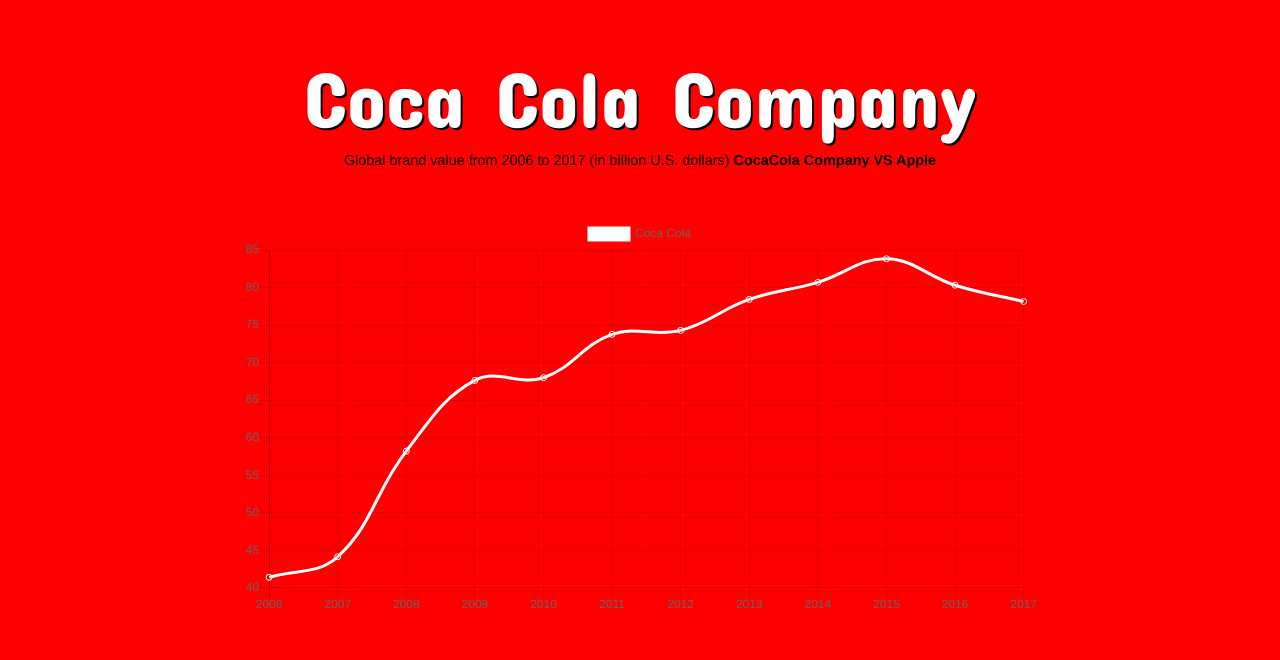
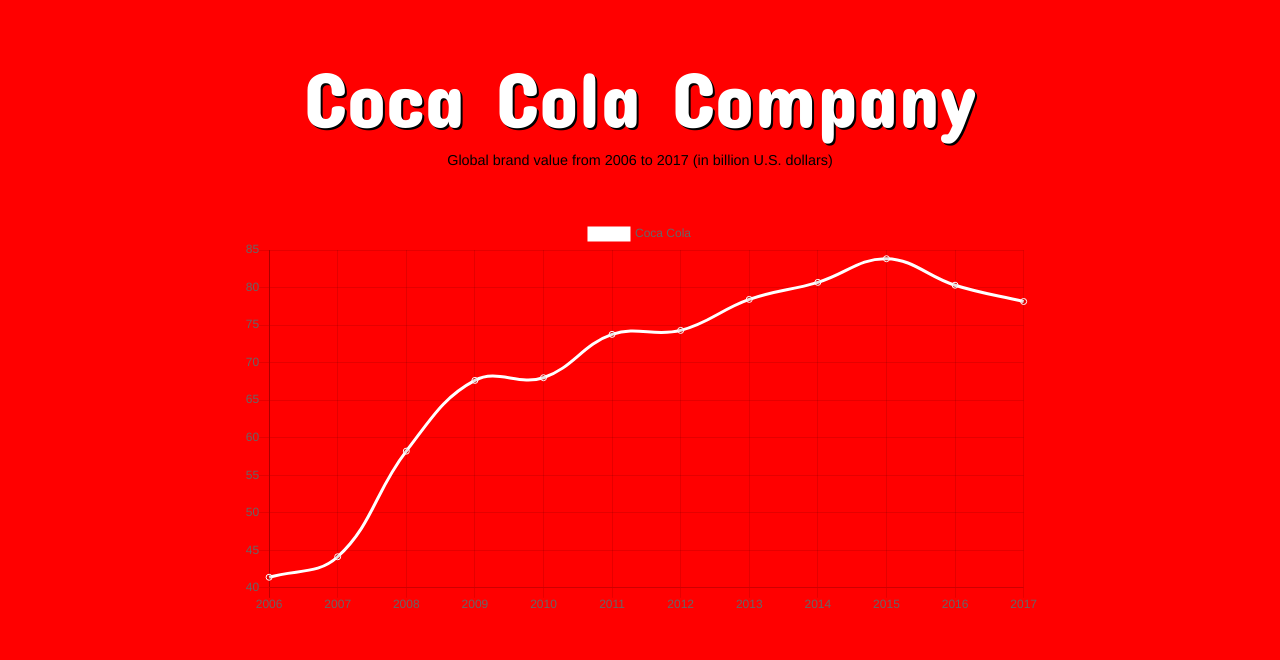
Before and after one commit to alinagermundson/chart, a plain HTML site: page index.html in a window 1280 px wide. Shown: the top 660 px of the page. Drawn offline with nearby package versions, Linux system fonts and the light colour scheme.

Commit message:
Update index.html

```diff
--- a/index.html
+++ b/index.html
@@ -9,7 +9,7 @@
   <body>
     <div class="wrapper">
       <h1>Coca Cola Company</h1>
-      <h2>Global brand value from 2006 to 2017 (in billion U.S. dollars) <b>CocaCola Company VS Apple</b></h2>
+      <h2>Global brand value from 2006 to 2017 (in billion U.S. dollars)</h2>
 
       <canvas id="myChart" width="1000" height="500"></canvas>
     </div>
```
